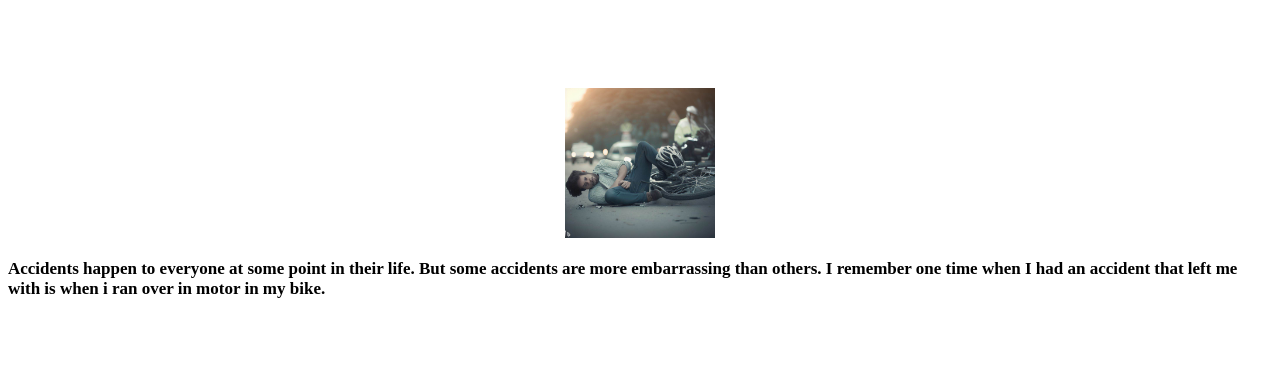
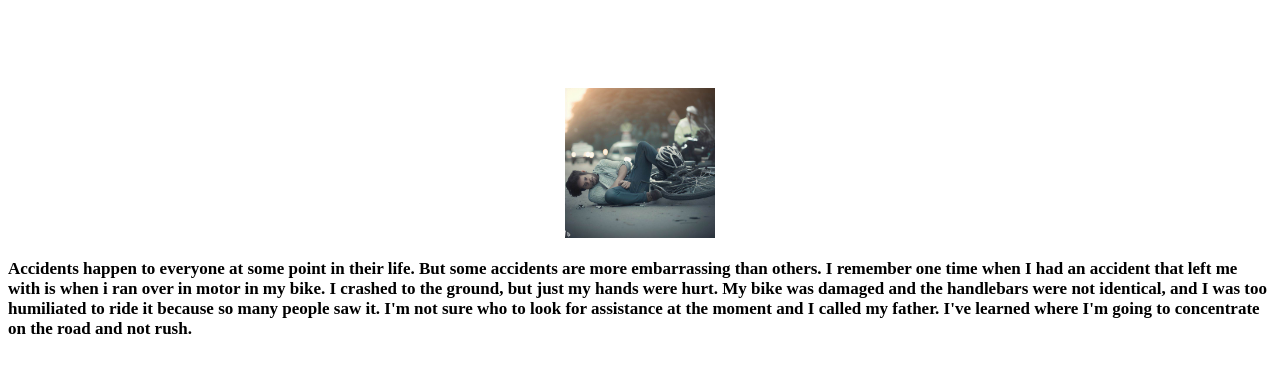
Before and after one commit to johnbarlizo/IPT-frame, a plain HTML site: page em.html in a window 1280 px wide. Drawn offline with Linux system fonts and the light colour scheme.

Commit message:
Update em.html

```diff
--- a/em.html
+++ b/em.html
@@ -26,7 +26,7 @@
         <img src="og1.jpg" width="150px">
     </center>
     <b>
-    <p>Accidents happen to everyone at some point in their life. But some accidents are more embarrassing than others. I remember one time when I had an accident that left me with is when i ran over in motor in my bike.
+    <p>Accidents happen to everyone at some point in their life. But some accidents are more embarrassing than others. I remember one time when I had an accident that left me with is when i ran over in motor in my bike. I crashed to the ground, but just my hands were hurt. My bike was damaged and the handlebars were not identical, and I was too humiliated to ride it because so many people saw it. I'm not sure who to look for assistance at the moment and I called my father. I've learned where I'm going to concentrate on the road and not rush.
     </p>
 </b>
 </body>
```
